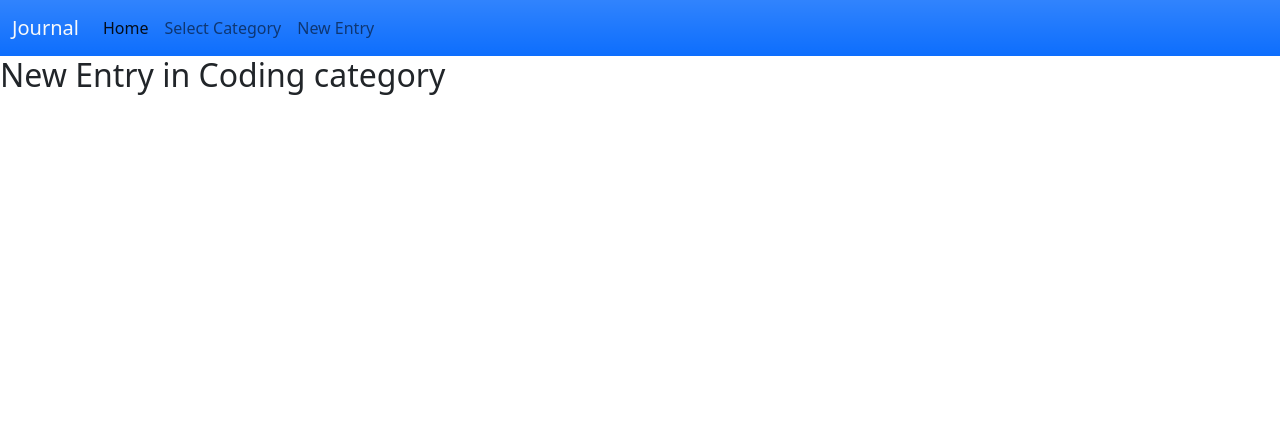
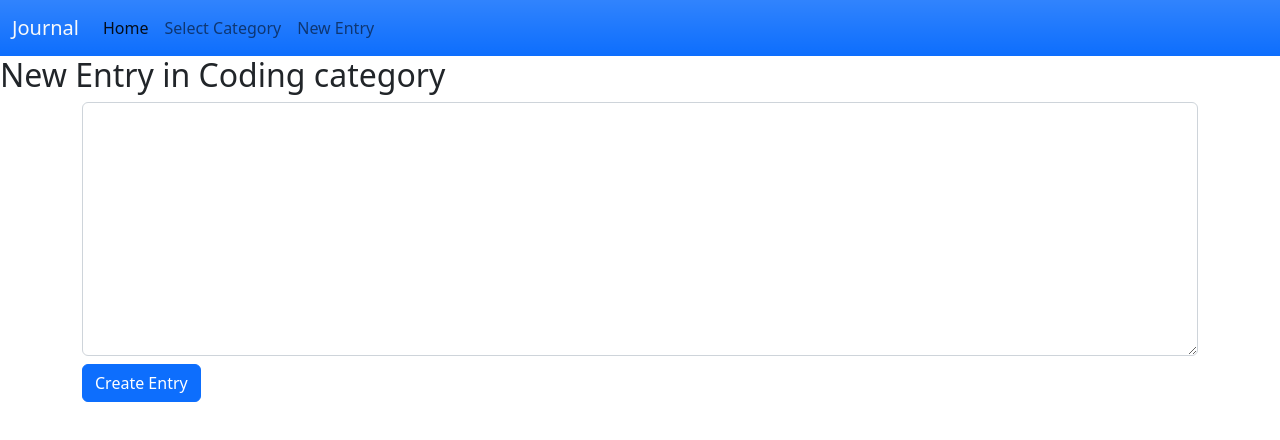
Before and after one commit to Henry229/CA_journal, a React (Vite) app: page /entry/new/Coding in a window 1280 px wide. Shown: the top 440 px of the page. Built offline with nearby package versions, Linux system fonts and the light colour scheme.

Commit message:
add setEntries

```diff
--- a/src/components/App.jsx
+++ b/src/components/App.jsx
@@ -1,4 +1,4 @@
-import React from 'react';
+import React, { useState } from 'react';
 import Navbar from './Navbar';
 import CategorySelection from './CategorySelection';
 import Home from './Home';
@@ -6,6 +6,7 @@ import NewEntry from './NewEntry';
 import { BrowserRouter, Routes, Route } from 'react-router-dom';
 
 const App = () => {
+  const [entries, setEntries] = useState([]);
   return (
     <>
       <BrowserRouter>
@@ -13,7 +14,10 @@ const App = () => {
         <Routes>
           <Route path='/' exact element={<Home />} />
           <Route path='/category' element={<CategorySelection />} />
-          <Route path='/entry/new/:category' element={<NewEntry />} />
+          <Route
+            path='/entry/new/:category'
+            element={<NewEntry entries={entries} setEntries={setEntries} />}
+          />
           <Route path='*' element={<h4>Page not found</h4>} />
         </Routes>
       </BrowserRouter>
--- a/src/components/CategorySelection.jsx
+++ b/src/components/CategorySelection.jsx
@@ -14,7 +14,7 @@ const CategorySelection = () => {
       <ul>
         {categories.map((cat, index) => (
           <li key={index}>
-            <Link to='/entry/new'>{cat}</Link>
+            <Link to={`/entry/new/${cat}`}>{cat}</Link>
           </li>
         ))}
       </ul>
--- a/src/components/NewEntry.jsx
+++ b/src/components/NewEntry.jsx
@@ -1,13 +1,34 @@
-import React from 'react';
+import React, { useState } from 'react';
 import { useParams } from 'react-router-dom';
 
-const NewEntry = () => {
+const NewEntry = ({ entries, setEntries }) => {
   const { category } = useParams();
+  const [entry, setEntry] = useState('');
+
+  const submit = (event) => {
+    event.preventDefault();
+    const newEntry = {
+      category: category,
+      content: entry,
+    };
+    setEntries([...entries, newEntry]);
+  };
 
   return (
-    <div>
+    <>
       <h2>New Entry in {category} category</h2>
-    </div>
+      <form onSubmit={submit} className='container'>
+        <div>
+          <textarea
+            value={entry}
+            onChange={(event) => setEntry(event.target.value)}
+            rows='10'
+            className='form-control'
+          ></textarea>
+        </div>
+        <button className='btn btn-primary mt-2'>Create Entry</button>
+      </form>
+    </>
   );
 };
 
```
